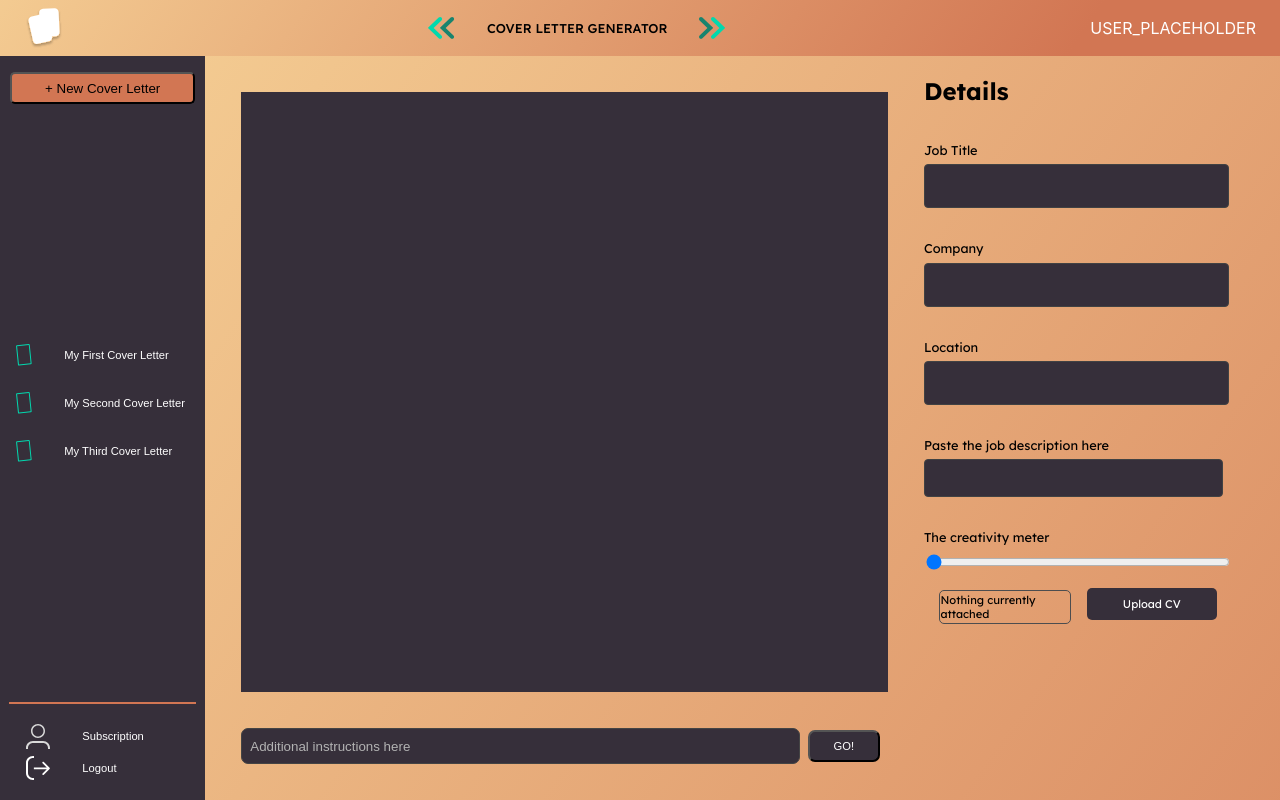
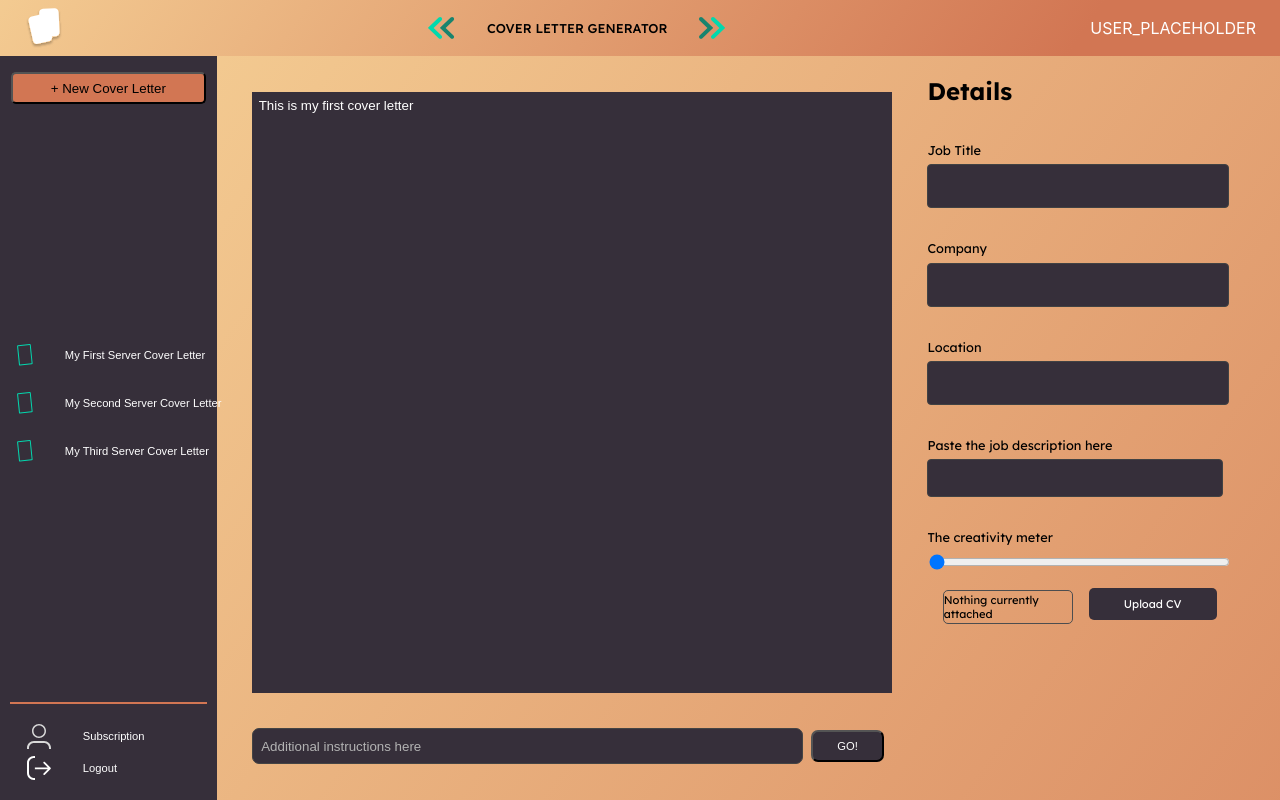
Before and after one commit to xEpiqq/coverletter-gen, a Next.js app: page /dashboard in a window 1280 px wide. Built offline with nearby package versions, Linux system fonts and the light colour scheme; a web font is replaced by a local one.

Commit message:
Added switching between files functionality

```diff
--- a/app/api/createCoverLetter/route.js
+++ b/app/api/createCoverLetter/route.js
@@ -8,7 +8,6 @@ const configuration = new Configuration({
 const openai = new OpenAIApi(configuration);
 
 export async function POST(request) {
-  console.log("createCoverLetter called");
 
   const { body } = request;
   const {
--- /dev/null
+++ b/app/api/getUsersLetters/route.js
@@ -0,0 +1,8 @@
+export function POST(request) {
+  const defaultData = [
+    {title: "My First Server Cover Letter", content: "This is my first cover letter"},
+    {title: "My Second Server Cover Letter", content: "This is my second cover letter"},
+    {title: "My Third Server Cover Letter", content: "This is my third cover letter"},
+  ];
+  return new Response(JSON.stringify({ data: defaultData }));
+}
--- a/app/dashboard/page.jsx
+++ b/app/dashboard/page.jsx
@@ -2,14 +2,14 @@
 import React from "react";
 
 import s from "./dashboard.module.scss";
-import { useState } from "react";
+import { useState, useEffect } from "react";
 
 export default function Dashboard() {
-  const [openLetter, setOpenLetter] = useState(false);
+  const [openLetter, setOpenLetter] = useState(0);
   const [coverLetterOptions, setCoverLetterOptions] = useState([
-    "My First Cover Letter",
-    "My Second Cover Letter",
-    "My Third Cover Letter",
+    {title: "My First Cover Letter", content: "This is my first cover letter"},
+    {title: "My Second Cover Letter", content: "This is my second cover letter"},
+    {title: "My Third Cover Letter", content: "This is my third cover letter"},
   ]);
 
   const [jobTitle, setJobTitle] = useState("");
@@ -24,16 +24,30 @@ export default function Dashboard() {
 
   const uploadResume = (e) => {};
 
+  useEffect(() => {
+    const res = fetch("/api/getUsersLetters", {
+      method: "POST",
+      headers: {
+        "Content-Type": "application/json",
+      },
+      body: JSON.stringify(""),
+    }).then((res) => {
+      const json = res.json().then((json) => {
+        setCoverLetterOptions(json.data);
+      });
+    });
+  }, []);
+
   const createCoverLetter = (e) => {
-    setCoverLetterOptions([...coverLetterOptions, "New Cover Letter"]);
+    setCoverLetterOptions([...coverLetterOptions, {title: "New Cover Letter", content: "This is a new cover letter"}]);
   };
 
   const handleSidebar = (e) => {
     setSidebarOpen(!sidebarOpen);
-  }
+  };
 
   const generateCoverLetter = async (e) => {
-    console.log("sending to api")
+    console.log("sending to api");
 
     const data = {
       jobTitle,
@@ -56,7 +70,7 @@ export default function Dashboard() {
     const json = await res.json();
 
     console.log(json);
-    setLetterText(json.data)
+    setLetterText(json.data);
 
     if (!res.ok) throw Error(json.message);
   };
@@ -66,7 +80,12 @@ export default function Dashboard() {
       <div className={s.navbar}>
         <div className={s.navbar_left}>
           <img className={s.logo} src="/logo.svg" alt="logo" />
-          <img className={s.sidebar_toggle} src="/logo_background.svg" alt="logo" onClick={handleSidebar}/>
+          <img
+            className={s.sidebar_toggle}
+            src="/logo_background.svg"
+            alt="logo"
+            onClick={handleSidebar}
+          />
         </div>
         <div className={s.navbar_center}>
           <img src="/double_arrow_left.svg" alt="logo" />
@@ -76,9 +95,13 @@ export default function Dashboard() {
         <div className={s.navbar_right}>USER_PLACEHOLDER</div>
       </div>
       <div className={s.content}>
-        <div className={sidebarOpen ? s.content_left_open : s.content_left_closed}>
+        <div
+          className={sidebarOpen ? s.content_left_open : s.content_left_closed}
+        >
           <div className={s.content_left_top}>
-            {sidebarOpen && <button onClick={handleSidebar}>{"< Close"}</button>}
+            {sidebarOpen && (
+              <button onClick={handleSidebar}>{"< Close"}</button>
+            )}
             <button onClick={(e) => createCoverLetter(e)}>
               {"+ New Cover Letter"}
             </button>
@@ -90,9 +113,10 @@ export default function Dashboard() {
                   <button
                     className={s.cover_letter_selector_button}
                     key={`coverLetterOption-${index}`}
+                    onClick={(e) => {setOpenLetter(index); setLetterText(coverLetterOption.content)}}
                   >
                     <img src="/cover_letter_button_icon.svg" alt="logo" />
-                    {coverLetterOption}
+                    {coverLetterOption.title}
                   </button>
                 );
               })}
@@ -117,8 +141,17 @@ export default function Dashboard() {
             <textarea
               type="text"
               placeholder=""
-              value={letterText}
-              onChange={(e) => setLetterText(e.target.value)}
+              value={coverLetterOptions[openLetter].content}
+              onChange={(e) => setCoverLetterOptions(coverLetterOptions.map((coverLetterOption, index) => {
+                if (index === openLetter) {
+                  return {
+                    ...coverLetterOption,
+                    content: e.target.value
+                  }
+                } else {
+                  return coverLetterOption;
+                }
+              }))}
             />
           </div>
           <div className={s.content_center_input_container}>
```
